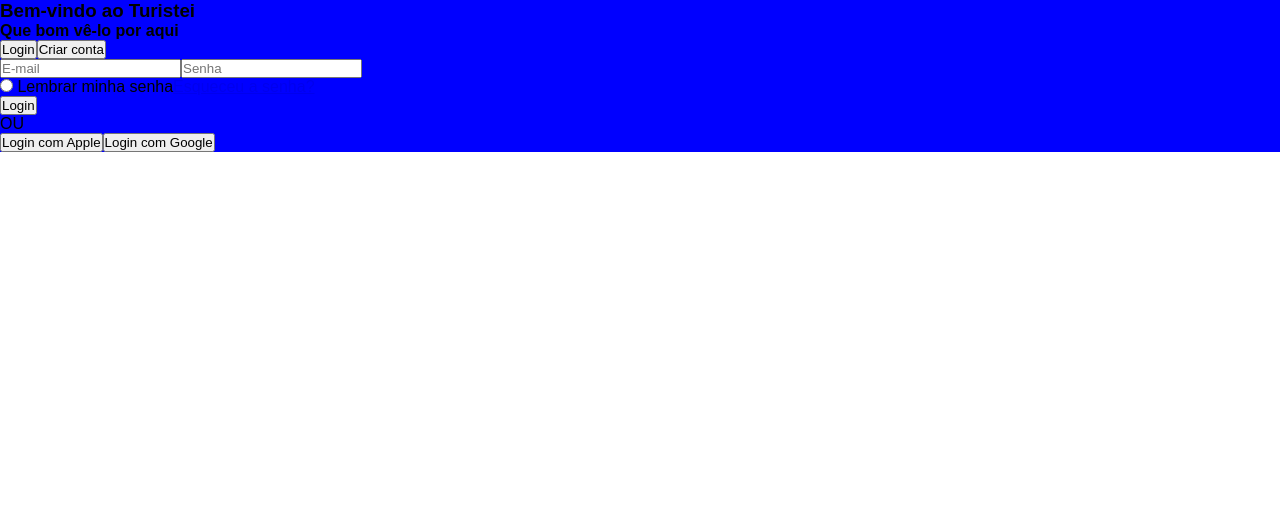
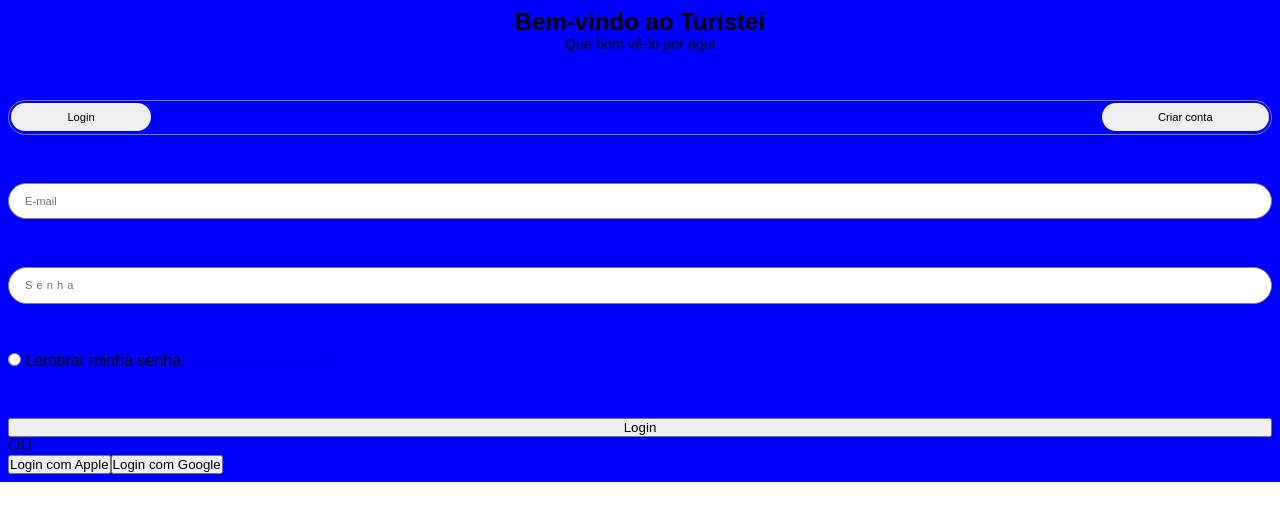
Before and after one commit to FabricioBasilio/pagina-login-turistei, a React (Vite) app: page / in a window 1280 px wide. Shown: the top 520 px of the page. Built offline with nearby package versions, Linux system fonts and the light colour scheme.

Commit message:
feat: estilizacao dos titulos e das entradas

```diff
--- a/src/components/FormularioLogin/FormularioLogin.jsx
+++ b/src/components/FormularioLogin/FormularioLogin.jsx
@@ -1,9 +1,11 @@
+import "./FormularioLogin.scss";
+
 function FormularioLogin() {
   return (
     <section className="login_card__conteudo">
       <section className="conteudo__titulos">
-          <h1>Bem-vindo ao Turistei</h1>
-          <h4>Que bom vê-lo por aqui</h4>
+        <h1>Bem-vindo ao Turistei</h1>
+        <h4>Que bom vê-lo por aqui</h4>
       </section>
       {/* futuro componente */}
       <div className="conteudo__opcoes_entrar">
@@ -11,11 +13,12 @@
         <button>Criar conta</button>
       </div>
       <form className="conteudo__formulario">
-        <input placeholder="E-mail" type="email" />
-        <input placeholder="Senha" type="password" />
+        <input placeholder="E-mail" type="email" required />
+        <input placeholder="Senha" type="password" required />
         <section className="formulario__opcoes">
-            <input type="radio" id="lembrar_senha"/> <label htmlFor="lembrar_senha">Lembrar minha senha</label>
-            <a href="#">Esqueceu a senha?</a>
+          <input type="radio" id="lembrar_senha" />{" "}
+          <label htmlFor="lembrar_senha">Lembrar minha senha</label>
+          <a href="#">Esqueceu a senha?</a>
         </section>
         <button type="submit">Login</button>
       </form>
--- /dev/null
+++ b/src/components/FormularioLogin/FormularioLogin.scss
@@ -0,0 +1,62 @@
+$radius_padrao: 1.5rem;
+$font_size_padrao: 0.7rem;
+$border_entradas: 0.1rem solid gray;
+
+section.login_card__conteudo {
+  display: flex;
+  flex-direction: column;
+  gap: 3rem;
+
+  .conteudo__titulos {
+    h1,
+    h4 {
+      text-align: center;
+    }
+
+    h1 {
+      font-size: 1.5rem;
+    }
+
+    h4 {
+      font: {
+        size: 0.9rem;
+        weight: 300;
+      }
+    }
+  }
+
+  .conteudo__opcoes_entrar {
+    border: $border_entradas;
+    display: flex;
+    justify-content: space-between;
+    align-items: center;
+    border-radius: $radius_padrao;
+    padding: 0.15rem;
+
+    button {
+      padding: 0.5rem 3.5rem;
+      border-radius: $radius_padrao;
+      font-size: $font_size_padrao;
+      border: none;
+      cursor: pointer;
+    }
+  }
+
+  form.conteudo__formulario {
+    display: flex;
+    flex-direction: column;
+    gap: 3rem;
+
+    input {
+      padding: 0.7rem;
+      padding-left: 1rem;
+      font-size: $font_size_padrao;
+      border-radius: $radius_padrao;
+      border: $border_entradas;
+
+      &[type="password"] {
+        letter-spacing: 0.25rem;
+      }
+    }
+  }
+}
--- a/src/components/LoginCard/LoginCard.scss
+++ b/src/components/LoginCard/LoginCard.scss
@@ -1,5 +1,8 @@
-main {
+main.login_card {
     background-color: blue;
     width: 100%;
     height: 100%;
+    padding: 0.5rem;
+
+
 }
```
